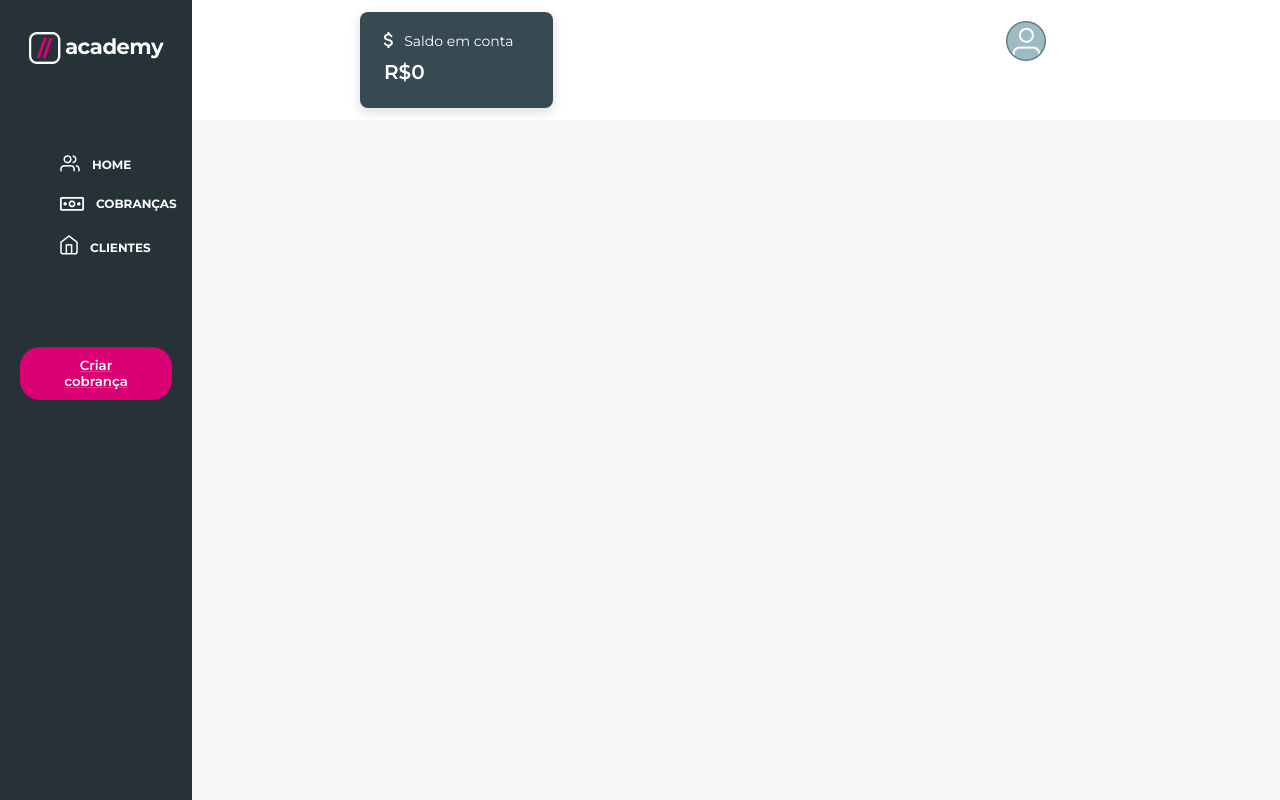
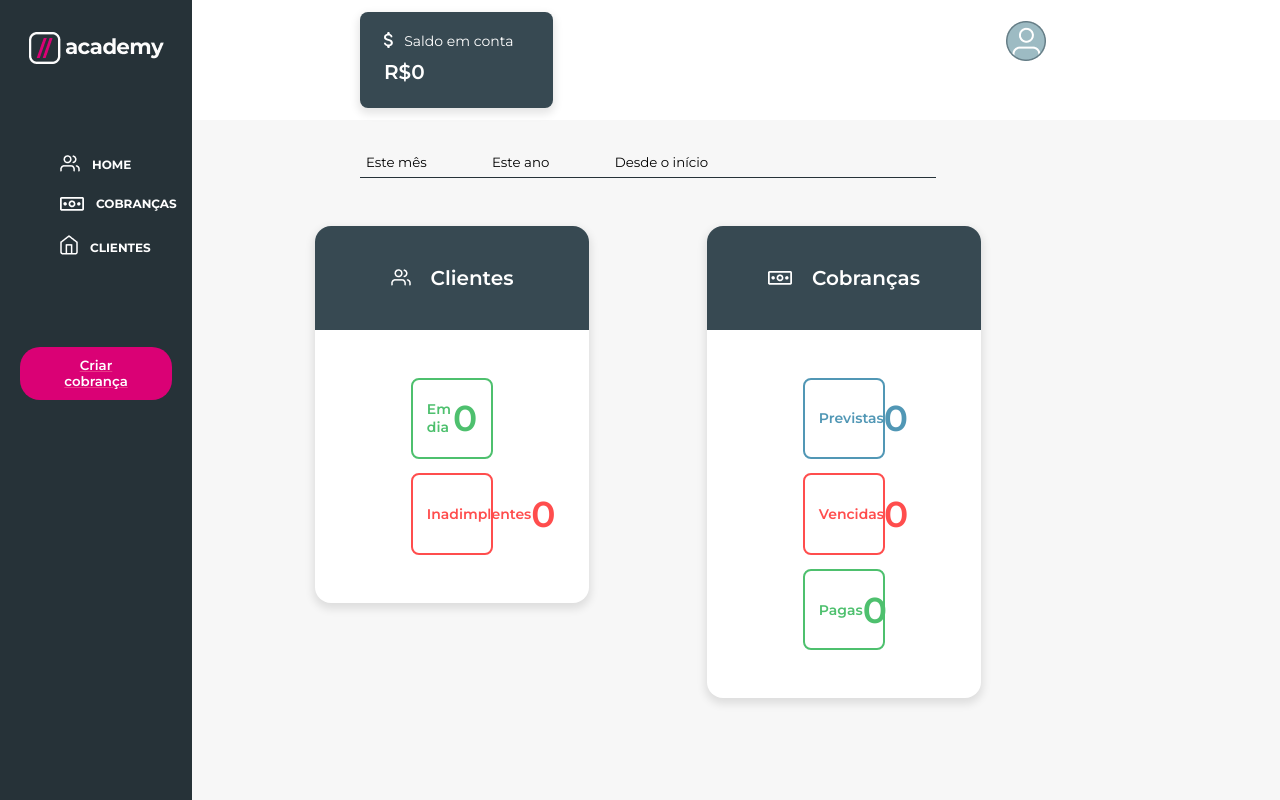
Before and after one commit to buxexalg/desafio-modulo4-frontend, a React (Create React App) app: page /home in a window 1280 px wide. Built offline with nearby package versions, Linux system fonts and the light colour scheme.

Commit message:
Funcionalidade: Painel de relatórios

```diff
--- a/src/pages/Home/index.jsx
+++ b/src/pages/Home/index.jsx
@@ -1,18 +1,19 @@
 /* eslint-disable no-unused-vars */
 import React from 'react';
-import { Link, useLocation } from 'react-router-dom';
-import { IconeUsuario } from '../../components/iconeUsuario/iconeUsuario';
-import { useForm } from 'react-hook-form';
 
 import { fazerRequisicaoComBody } from '../../utils/requisicoes';
 
 import { HeaderHome } from '../../components/headerHome/headerHome';
 
+import clientes from '../../assets/images/clientes.png';
+import cobrancas from '../../assets/images/cobrancas.png';
+
 import './styles.css';
 import { ContextoToken } from '../../App';
 import { NavBar } from '../../components/navBar/navBar';
+import { BannerRelatorio } from '../../components/bannerRelatorio/bannerRelatorio';
 
-export function HomePage(props) {
+export function HomePage() {
 	const { token, setToken } = React.useContext(ContextoToken);
 
 	return (
@@ -20,8 +21,55 @@ export function HomePage(props) {
 			<NavBar />
 			<div className="conteudoHome">
 				<HeaderHome />
-				<div>
-
+				<div className="relatorio">
+					<div className="seletorTempo">
+						<button>Este mês</button>
+						<button>Este ano</button>
+						<button>Desde o início</button>
+					</div>
+					<div className="cardsRelatorio">
+						<div className="cardRelatorio">
+							<div className="headerCard">
+								<img src={clientes} alt="Clientes" />
+								<span>Clientes</span>
+							</div>
+							<div className="banners">
+								<BannerRelatorio
+									classe="verde"
+									spanBanner="Em dia"
+									spanValor="0"
+								/>
+								<BannerRelatorio
+									classe="vermelho"
+									spanBanner="Inadimplentes"
+									spanValor="0"
+								/>
+							</div>
+						</div>
+						<div className="cardRelatorio">
+							<div className="headerCard">
+								<img src={cobrancas} alt="Cobranças" />
+								<span>Cobranças</span>
+							</div>
+							<div className="banners">
+								<BannerRelatorio
+									classe="azul"
+									spanBanner="Previstas"
+									spanValor="0"
+								/>
+								<BannerRelatorio
+									classe="vermelho"
+									spanBanner="Vencidas"
+									spanValor="0"
+								/>
+								<BannerRelatorio
+									classe="verde"
+									spanBanner="Pagas"
+									spanValor="0"
+								/>
+							</div>
+						</div>
+					</div>
 				</div>
 			</div>
 		</div>
```
